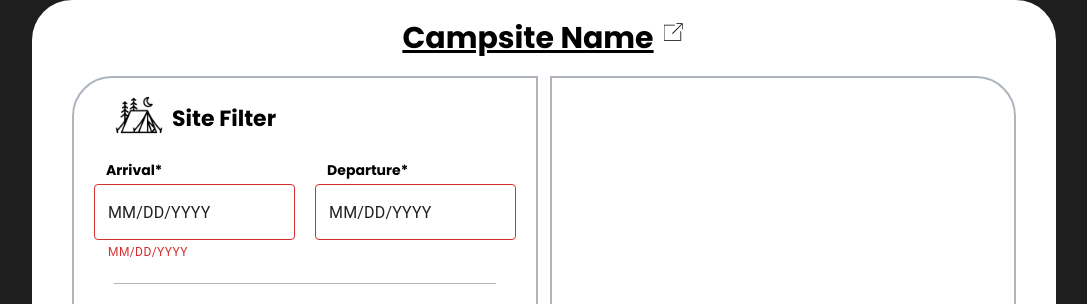
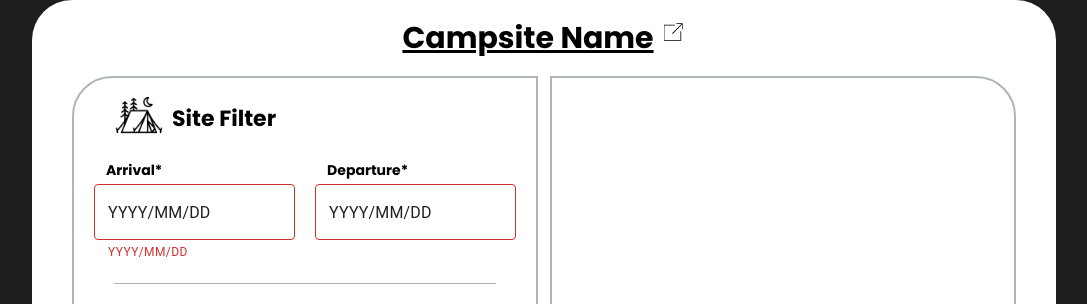
Before and after one commit to justinbather/campsitemanagementsystem, a React (Create React App) app in the folder frontend/: page / in a window 1280 px wide. Shown: the top 304 px of the page, without its empty margins (96-1183 px from the left). Built offline with nearby package versions, Linux system fonts and the light colour scheme.

Commit message:
added date picker to return selected dates in yyyy-mm-dd format

```diff
--- a/frontend/src/components/CampSelect.js
+++ b/frontend/src/components/CampSelect.js
@@ -1,4 +1,5 @@
 import React, { useState } from "react";
+import dayjs from "dayjs";
 import { DatePicker, LocalizationProvider } from "@mui/x-date-pickers";
 import { AdapterDayjs } from "@mui/x-date-pickers/AdapterDayjs";
 import Dropdown from "react-dropdown";
@@ -45,14 +46,17 @@ const CampSelect = () => {
                   <h3 className="font-bold text-sm pl-3 pb-1">Arrival*</h3>
                   <DatePicker
                     label=""
+                    format="YYYY/MM/DD"
                     value={arrivalDate}
+                    defaultValue={arrivalDate}
                     slotProps={{
                       textField: {
-                        helperText: "MM/DD/YYYY",
+                        helperText: "YYYY/MM/DD",
                       },
                     }}
-                    onChange={(newArrivalDate) => {
-                      setArrivalDate(newArrivalDate);
+                    onChange={(arrivalDate) => {
+                      setArrivalDate(arrivalDate);
+                      console.log(dayjs(arrivalDate.$d).format("YYYY-MM-DD"));
                     }}
                   />
                 </div>
@@ -60,9 +64,11 @@ const CampSelect = () => {
                   <h3 className="font-bold text-sm pl-3 pb-1">Departure*</h3>
                   <DatePicker
                     label=""
+                    format="YYYY/MM/DD"
                     value={departureDate}
-                    onChange={(newDepartureDate) => {
-                      setDepartureDate(newDepartureDate);
+                    onChange={(departureDate) => {
+                      setDepartureDate(departureDate);
+                      console.log(dayjs(departureDate.$d).format("YYYY-MM-DD"));
                     }}
                   />
                 </div>
```
